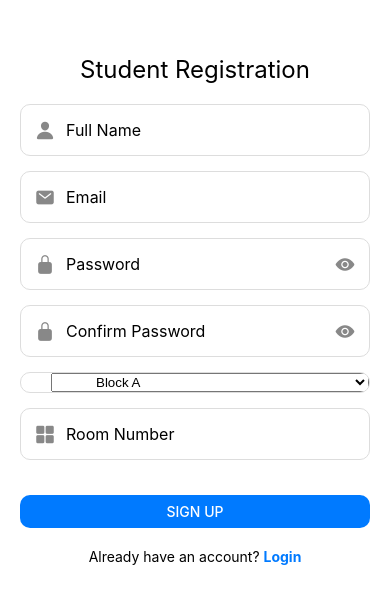
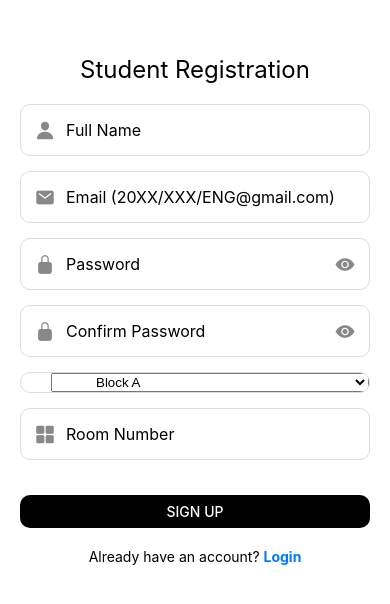
Before and after one commit to BuddhiniNavoda/smart-complaint-and-maintenance-system-for-hostel, a React Native app: screen /SignUp in a window 390 px wide. Shown: the part 112-716 px from the top of the page. Built offline with nearby package versions, Linux system fonts and the light colour scheme.

Commit message:
edit according to prototype

```diff
--- a/screens/LoginScreen.js
+++ b/screens/LoginScreen.js
@@ -194,7 +194,7 @@ export default function LoginScreen({ navigation }) {
         <Button
           title="Login"
           onPress={handleLogin}
-          color="#007AFF"
+          color="#000000"
         />
       </View>
 
--- a/screens/SignUpScreen.js
+++ b/screens/SignUpScreen.js
@@ -26,7 +26,21 @@ export default function SignUpScreen({ navigation }) {
     const colorScheme = useColorScheme();
     const darkMode = colorScheme === 'dark';
 
+    // ✅ Email validation function (new format)
+    const validateEmail = (email) => {
+        const regex = /^20\d{2}\/(ENG|AGR|TEC)\/\d{3}@gmail\.com$/;
+        return regex.test(email);
+    };
+
     const handleSignUp = () => {
+        if (!validateEmail(email)) {
+            Alert.alert(
+                "Invalid Email",
+                "Email must be in the format: 20XX/(ENG|AGR|TEC)/XXX/@gmail.com"
+            );
+            return;
+        }
+
         if (password !== confirmPassword) {
             Alert.alert("Error", "Passwords don't match");
             return;
@@ -154,7 +168,7 @@ export default function SignUpScreen({ navigation }) {
                 />
                 <TextInput
                     style={styles.input}
-                    placeholder="Email"
+                    placeholder="Email (20XX/XXX/ENG@gmail.com)"
                     value={email}
                     onChangeText={setEmail}
                     keyboardType="email-address"
@@ -254,7 +268,7 @@ export default function SignUpScreen({ navigation }) {
                 <Button
                     title="Sign Up"
                     onPress={handleSignUp}
-                    color="#007AFF"
+                    color="#000000"
                 />
             </View>
 
```
Also changed, not shown: 1 other file (tests, documents, lock files or other folders).
